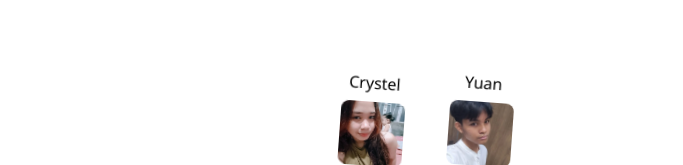
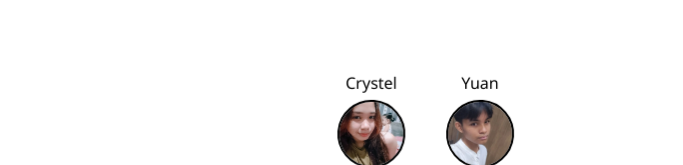
Before and after one commit to yuan-miranda/crystel, a website: page public/New_Year_2026/index.html in a window 1280 px wide. Shown: the part 635-800 px from the top of the page, without its empty margins (0-683 px from the left). Drawn offline with nearby package versions, Linux system fonts and the light colour scheme.

Commit message:
feat: Update character elements with names and sprites for New Year 2026 page

```diff
--- a/public/New_Year_2026/index.html
+++ b/public/New_Year_2026/index.html
@@ -10,11 +10,13 @@
 
 <body>
     <div class="characters">
-        <div id="yuan">
-            <span class="name">Yuan</span>
+        <div class="character" id="yuan">
+            <div class="sprite"></div>
+            <span class="name"></span>
         </div>
-        <div id="crystel">
-            <span class="name">Crystel</span>
+        <div class="character" id="crystel">
+            <div class="sprite"></div>
+            <span class="name"></span>
         </div>
     </div>
 
--- a/public/New_Year_2026/main.js
+++ b/public/New_Year_2026/main.js
@@ -1,13 +1,20 @@
-const CHARACTER_WIDTH = window.innerWidth < 768 ? 32 : 64;
-const EDGE_PADDING = window.innerWidth < 768 ? 32 : 128;
+const CHARACTER_WIDTH = onMobileResize(40, 64);
+const EDGE_PADDING = onMobileResize(40, 128);
 
 const characters = [
-    { element: yuan, image: 'media/yuan.webp' },
-    { element: crystel, image: 'media/crystel.webp' }
+    { element: yuan, name: "Yuan", image: 'media/yuan.webp' },
+    { element: crystel, name: "Crystel", image: 'media/crystel.webp' }
 ];
 
 characters.forEach(character => {
-        character.element.style.backgroundImage = `url(${character.image})`;
+    const spriteEl = character.element.querySelector('.sprite');
+    const nameEl = character.element.querySelector('.name');
+
+    spriteEl.style.backgroundImage = `url(${character.image})`;
+    nameEl.textContent = character.name;
+    nameEl.style.bottom = onMobileResize('48px', '72px');
+    character.spriteEl = spriteEl;
+
     const x = EDGE_PADDING + Math.random() * (innerWidth - CHARACTER_WIDTH - EDGE_PADDING * 2);
     Object.assign(character, {
         x,
@@ -20,15 +27,55 @@ characters.forEach(character => {
         walkTargetX: x,
         walkThinkX: null,
         rotation: 0,
-        walkSpeed: window.innerWidth < 768 ? 0.06 : 0.08,
+        walkSpeed: onMobileResize(0.06, 0.08),
         walkDistanceFactor: 1,
-        jumpCount: 0,       // track number of jumps
-        jumpCooldown: 0     // cooldown timer in ms
+        jumpCount: 0,
+        jumpCooldown: 0
     });
 });
 
+function spawnRocketParticle(x, y) {
+    const p = document.createElement("div");
+    p.style.position = "absolute";
+    p.style.left = `${x}px`;
+    p.style.top = `${y}px`;
+    p.style.width = "4px";
+    p.style.height = "4px";
+    p.style.borderRadius = "50%";
+    p.style.background = "red";
+    p.style.pointerEvents = "none";
+    p.style.transform = "translate(-50%, -50%)";
+    document.body.appendChild(p);
+
+    const vx = randomRange(-0.15, 0.15);
+    const vy = randomRange(0.3, 0.6);
+    const life = 300;
+    const start = performance.now();
+
+    function animate(t) {
+        const dt = t - start;
+        if (dt > life) {
+            p.remove();
+            return;
+        }
+
+        p.style.opacity = `${1 - dt / life}`;
+        p.style.transform =
+            `translate(${vx * dt}px, ${vy * dt}px) scale(${1 - dt / life})`;
+
+        requestAnimationFrame(animate);
+    }
+
+    requestAnimationFrame(animate);
+}
+
+
 function randomRange(min, max) {
     return min + Math.random() * (max - min);
+}
+
+function onMobileResize(mobileValue, desktopValue) {
+    return window.innerWidth < 768 ? mobileValue : desktopValue;
 }
 
 function chooseState(character) {
@@ -42,8 +89,8 @@ function chooseState(character) {
     } else if (roll < 0.60) {
         character.state = "walk";
         const walkDistance = randomRange(
-            window.innerWidth < 768 ? 50 : 100,
-            window.innerWidth < 768 ? 250 : 550
+            onMobileResize(50, 100),
+            onMobileResize(250, 550)
         ) * character.walkDistanceFactor;
 
         const direction = Math.random() < 0.5 ? -1 : 1;
@@ -62,7 +109,7 @@ function chooseState(character) {
         character.state = "jump";
         character.vy = -0.7;
         character.jumpCount += 1;
-        if (character.jumpCount >= 2) character.jumpCooldown = 2000; // 2s cooldown
+        if (character.jumpCount >= 2) character.jumpCooldown = 2000;
     } else {
         character.state = "celebrate";
         character.timer = randomRange(400, 700);
@@ -83,7 +130,7 @@ function animate(now) {
             character.jumpCooldown -= delta;
             if (character.jumpCooldown <= 0) {
                 character.jumpCooldown = 0;
-                character.jumpCount = 0; // reset jumps after cooldown
+                character.jumpCount = 0;
             }
         }
 
@@ -145,9 +192,9 @@ function animate(now) {
                     const rocket = document.createElement("img");
                     rocket.src = "media/Firework_Rocket_JE2_BE2.webp";
                     rocket.style.position = "absolute";
-                    rocket.style.width = window.innerWidth < 768 ? "32px" : "48px";
-                    rocket.style.height = window.innerWidth < 768 ? "32px" : "48px";
-                    rocket.style.left = `${xPos - (window.innerWidth < 768 ? 16 : 24)}px`;
+                    rocket.style.width = onMobileResize("32px", "48px");
+                    rocket.style.height = onMobileResize("32px", "48px");
+                    rocket.style.left = `${xPos - (onMobileResize(16, 24))}px`;
                     rocket.style.top = `${window.innerHeight - 50}px`;
                     document.body.appendChild(rocket);
 
@@ -157,15 +204,29 @@ function animate(now) {
                     function animateRocket(time) {
                         const elapsed = time - startTime;
                         const progress = Math.min(elapsed / duration, 1);
-                        rocket.style.top = `${startY - progress * (startY - targetY)}px`;
 
-                        if (progress < 1) requestAnimationFrame(animateRocket);
-                        else {
+                        const currentY = startY - progress * (startY - targetY);
+                        rocket.style.top = `${currentY}px`;
+
+                        // spawn exhaust particles (Minecraft-style trail)
+                        const rocketX =
+                            xPos;
+                        const rocketY =
+                            currentY + (onMobileResize(32, 48));
+
+                        spawnRocketParticle(
+                            rocketX + randomRange(-4, 4),
+                            rocketY
+                        );
+
+                        if (progress < 1) {
+                            requestAnimationFrame(animateRocket);
+                        } else {
                             rocket.remove();
                             confetti({
-                                particleCount: window.innerWidth < 768 ? 36 : 80,
-                                spread: window.innerWidth < 768 ? 50 : 80,
-                                startVelocity: window.innerWidth < 768 ? 30 : 50,
+                                particleCount: onMobileResize(36, 80),
+                                spread: onMobileResize(50, 80),
+                                startVelocity: onMobileResize(30, 50),
                                 origin: { x: xPos / window.innerWidth, y: rocketTargetHeight }
                             });
                         }
@@ -185,7 +246,14 @@ function animate(now) {
                 break;
         }
 
-        character.element.style.transform = `translate(${character.x}px, ${character.y}px) rotate(${character.rotation}deg) scaleX(${character.facing})`;
+        // move character
+        character.element.style.transform =
+            `translate(${character.x}px, ${character.y}px)`;
+
+        // animate sprite only
+        character.spriteEl.style.transform =
+            `rotate(${character.rotation}deg) scaleX(${character.facing})`;
+
     });
 
     requestAnimationFrame(animate);
--- a/public/New_Year_2026/styles.css
+++ b/public/New_Year_2026/styles.css
@@ -12,13 +12,11 @@ body {
     user-select: none;
 }
 
-.characters * {
+.character {
     position: fixed;
     bottom: 0;
     width: 64px;
     height: 64px;
-    background-size: cover;
-    border-radius: 8px;
 
     transition: transform 0.1s linear;
     will-change: transform;
@@ -29,23 +27,29 @@ body {
     justify-content: flex-end;
 }
 
-.characters .name {
-    position: fixed;
-    bottom: 30px;
+.character .sprite {
+    width: 100%;
+    height: 100%;
+    background-size: cover;
+    border-radius: 50%;
+    outline: 2px solid black;
+}
+
+.character .name {
+    position: absolute;
+    bottom: 72px;
 
     color: black;
-    background: transparent;
-    display: block;
     text-align: center;
 }
 
 @media (max-width: 767px) {
-    .characters * {
-        width: 32px;
-        height: 32px;
+    .character {
+        width: 40px;
+        height: 40px;
     }
 
-    .characters .name {
+    .character .name {
         font-size: 12px;
     }
 }
```
